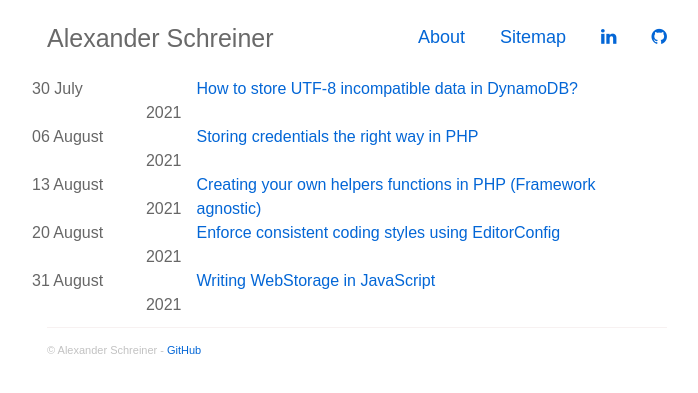
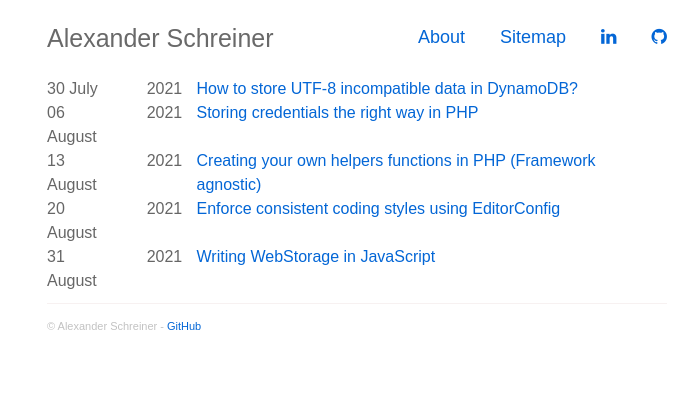
Before and after one commit to alexander-schreiner/alexander-schreiner.github.io, a Jekyll site: the page built from index.html, in a window 1280 px wide. Shown: the top 393 px of the page, without its empty margins (283-981 px from the left). Built offline with Jekyll 4.4.1, drawn with Linux system fonts in a browser that asks for light colours; nearby versions of some CDN libraries; the list of posts is cut into pages by our own code.

Commit message:
Update index.html
refresh-pages

```diff
--- a/index.html
+++ b/index.html
@@ -9,8 +9,10 @@ layout: default
         <div class="row">
           <div class="col-md-3" style="width: 23%;">
             <div class="row">
-              {{ post.date | date: "%d %B" }}
-              <div class="text-right">
+              <div class="col-md-8">
+                {{ post.date | date: "%d %B" }}
+              </div>
+              <div class="col-md-4 text-right">
                 {{ post.date | date: "%Y" }}
               </div>
             </div>
```
